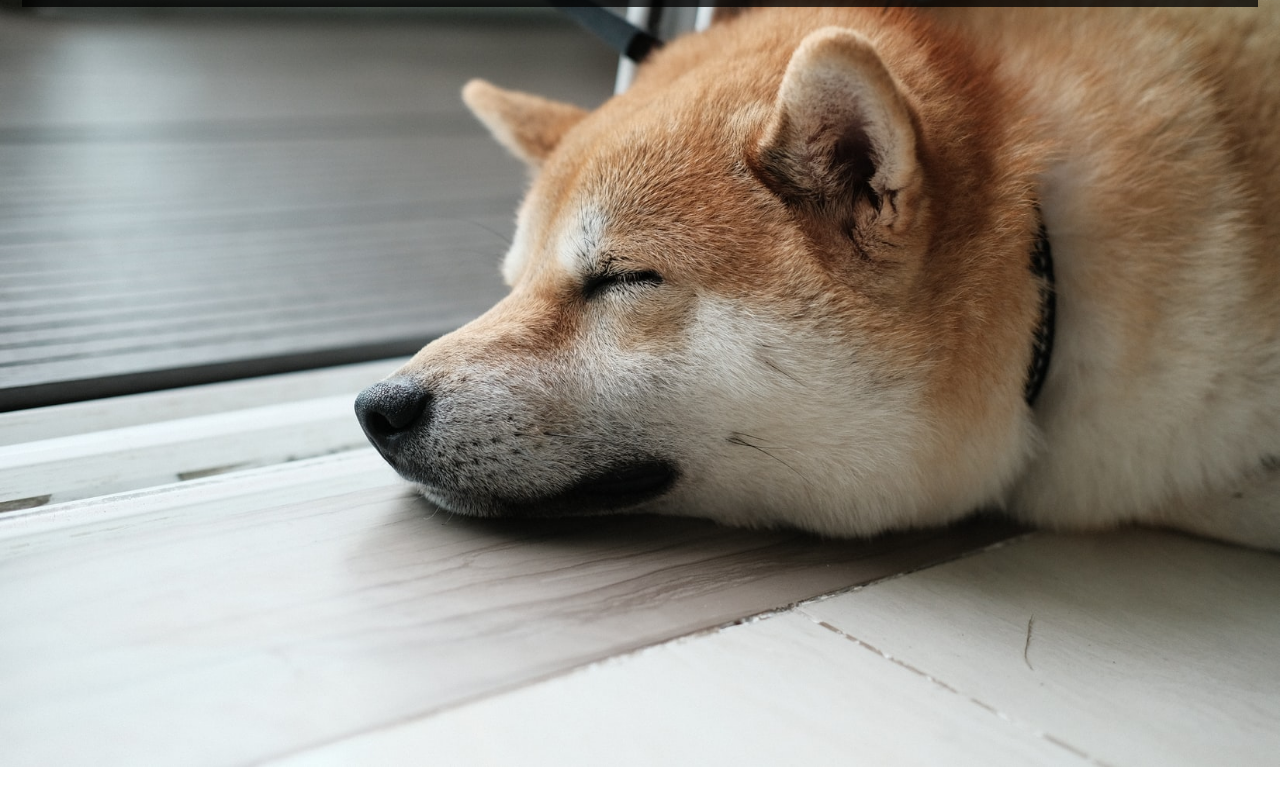
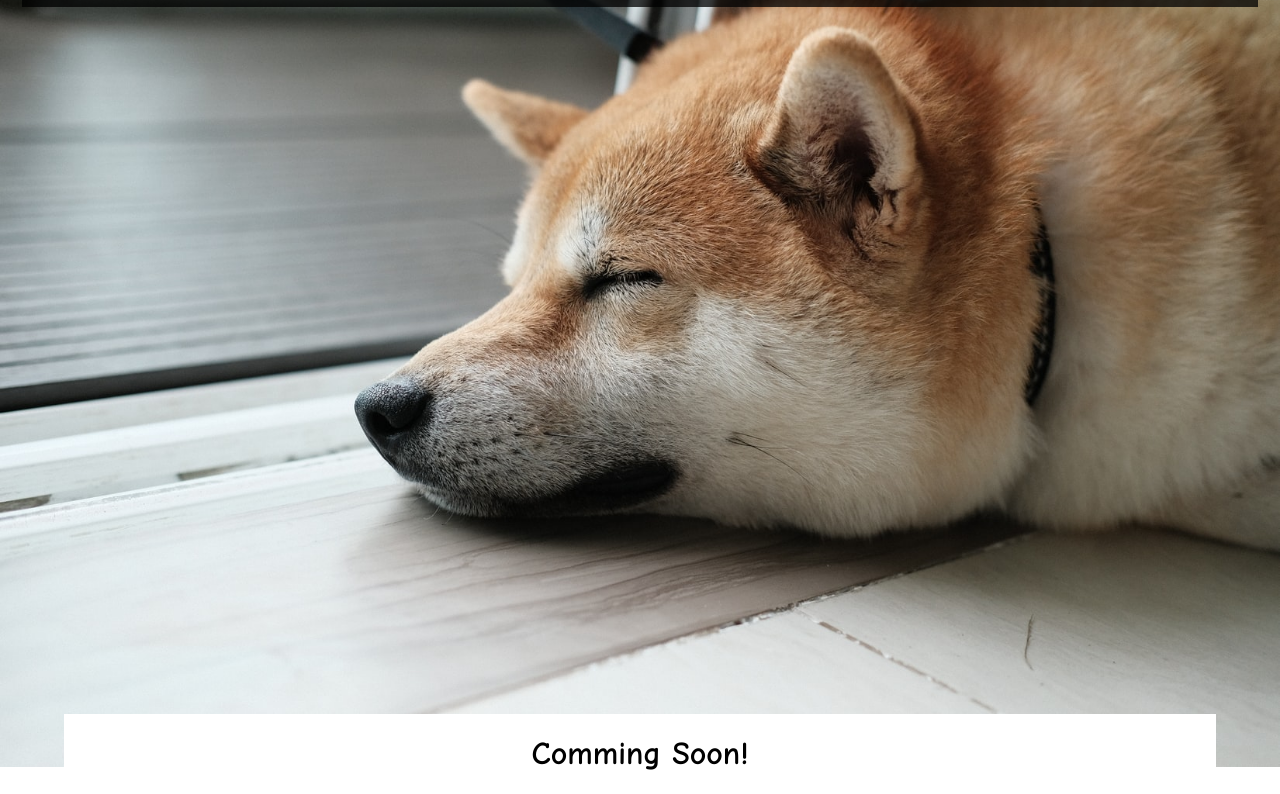
Before and after one commit to HelmsDeepHost/stopdogehate.org, a plain HTML site: page index.html in a window 1280 px wide. Shown: the part 86-880 px from the top of the page. Before the commit the page ends 857 px from the top, so only its background shows below. Drawn offline with Linux system fonts and the light colour scheme.

Commit message:
Added a box to hold the main page content.

```diff
--- a/SiteStyle/global.css
+++ b/SiteStyle/global.css
@@ -13,6 +13,21 @@ body {
     font-family: "Comic Sans MS", "Comic Sans", cursive;
     padding: 0;
     margin: 0;
+}
+
+main {
+
+    position: absolute;
+    top: 100%;
+    left: 0;
+    right: 0;
+    margin: 0 auto;
+    width: 90%;
+/*    height: 100px;*/
+
+    background-color: white;
+    color: black;
+    text-align: center;
 }
 
 /* Page Header and Navbar*/
--- a/index.html
+++ b/index.html
@@ -26,5 +26,8 @@
         <div id="slideShow">
             <img src="Images/ded_doge.jpeg" alt="Doge is vry Ded"/>
         </div>
+        <main>
+            <h1>Comming Soon!</h1>
+        </main>
     </body>
 </html>
```
